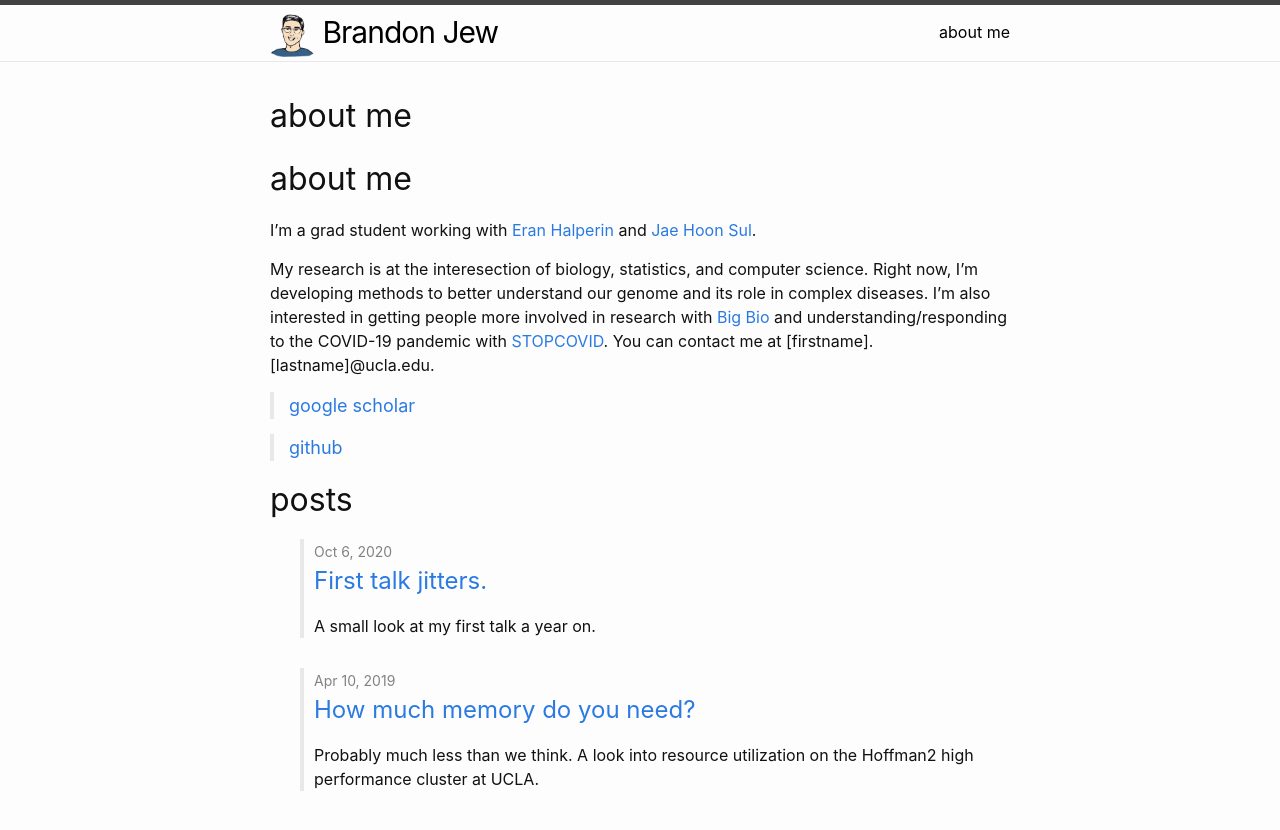
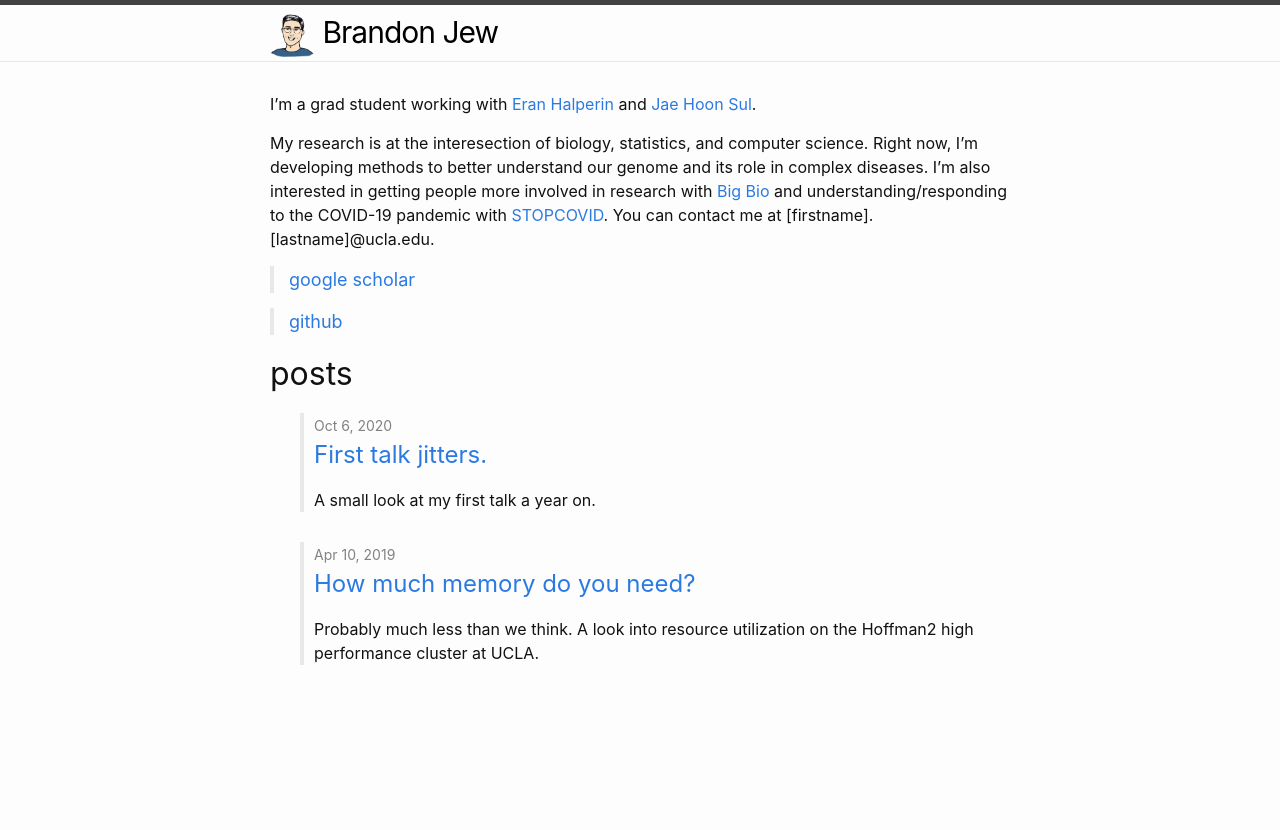
Before and after one commit to brandonjew/brandonjew.github.io, a Jekyll site: the page built from index.md, in a window 1280 px wide. Shown: the top 830 px of the page. Built offline with Jekyll 4.4.1, drawn with Linux system fonts in a browser that asks for light colours; our own code applies the rules of GitHub Pages for plain Markdown files; part of the change alters nothing that is shown.

```diff
--- a/index.md
+++ b/index.md
@@ -1,8 +1,8 @@
 ---
 layout: home
+page.title: about me
 ---
 
-# about me
 
 I'm a grad student working with
 [Eran Halperin](https://www.eranhalperingenomics.com/){:target="_blank"} and
```
